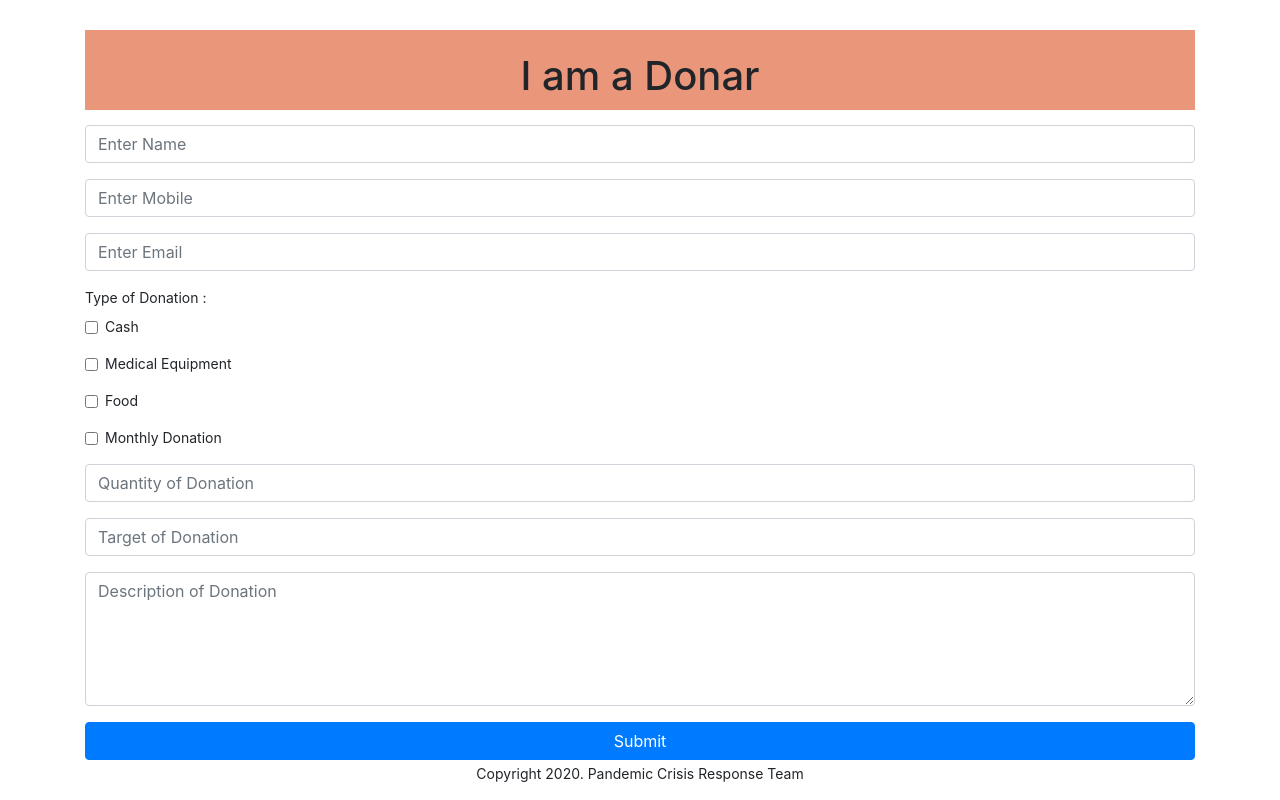
After one commit to rashiknahian/COVID-19-Donation, a PHP site: page /donation.php in a window 1280 px wide. The commit adds this page. Run offline with PHP 8.4, Linux system fonts and the light colour scheme.

Commit message:
donation page done

```diff
--- a/css/style.css
+++ b/css/style.css
@@ -50,3 +50,12 @@ body {
 footer p{
     text-align: center;
 }
+.title{
+    height: 80px;
+    background-color: darksalmon;
+    margin: 15px 0px;
+}
+.title h1{
+    text-align: center;
+    padding-top: 2%;
+}
--- /dev/null
+++ b/donation.php
@@ -0,0 +1,79 @@
+<!DOCTYPE html>
+<html lang="en">
+
+<head>
+
+    <?php include("head.php");?>
+
+</head>
+
+<body>
+
+    <!-- Page Content -->
+    <div class="container">
+        <section class="donation">
+           <div class="col-md-12 title">
+               <h1>I am a Donar</h1>
+           </div>
+            <form action="">
+                <div class="form-group">
+
+                    <input type="text" class="form-control" placeholder="Enter Name" name="name" id="name">
+                </div>
+                <div class="form-group">
+
+                    <input type="text" class="form-control" placeholder="Enter Mobile" name="mobile" id="mobile">
+                </div>
+                <div class="form-group">
+
+                    <input type="email" class="form-control" placeholder="Enter Email" name="email" id="email">
+                </div>
+                <label for="">Type of Donation : </label>
+                <div class="form-group form-check">
+                    <label class="form-check-label">
+                        <input class="form-check-input" type="checkbox"> Cash
+                    </label>
+                </div>
+                <div class="form-group form-check">
+                    <label class="form-check-label">
+                        <input class="form-check-input" type="checkbox"> Medical Equipment
+                    </label>
+                </div>
+                <div class="form-group form-check">
+                    <label class="form-check-label">
+                        <input class="form-check-input" type="checkbox"> Food
+                    </label>
+                </div>
+                <div class="form-group form-check">
+                    <label class="form-check-label">
+                        <input class="form-check-input" type="checkbox"> Monthly Donation
+                    </label>
+                </div>
+                <div class="form-group">
+
+                    <input type="text" class="form-control" placeholder="Quantity of Donation" name="quantity" id="quantity">
+                </div>
+                <div class="form-group">
+
+                    <input type="text" class="form-control" placeholder="Target of Donation" name="target" id="target">
+                </div>
+                <div class="form-group">
+
+                    <textarea class="form-control" rows="5" placeholder="Description of Donation" name="description" id="description"></textarea>
+                </div>
+
+                <button type="submit" class="btn btn-primary btn-block">Submit</button>
+            </form>
+
+
+
+
+
+        </section>
+    </div>
+
+    <?php include("footer.php");?>
+
+</body>
+
+</html>
```
